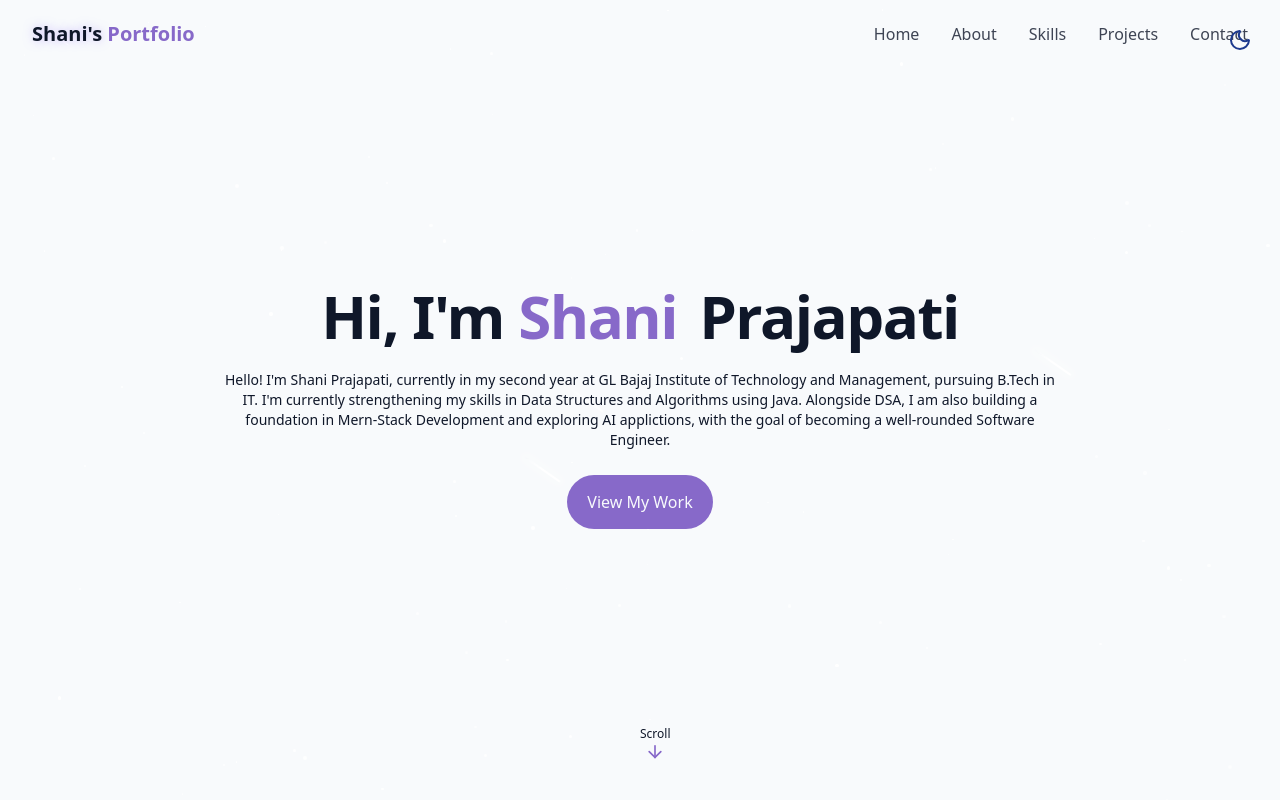
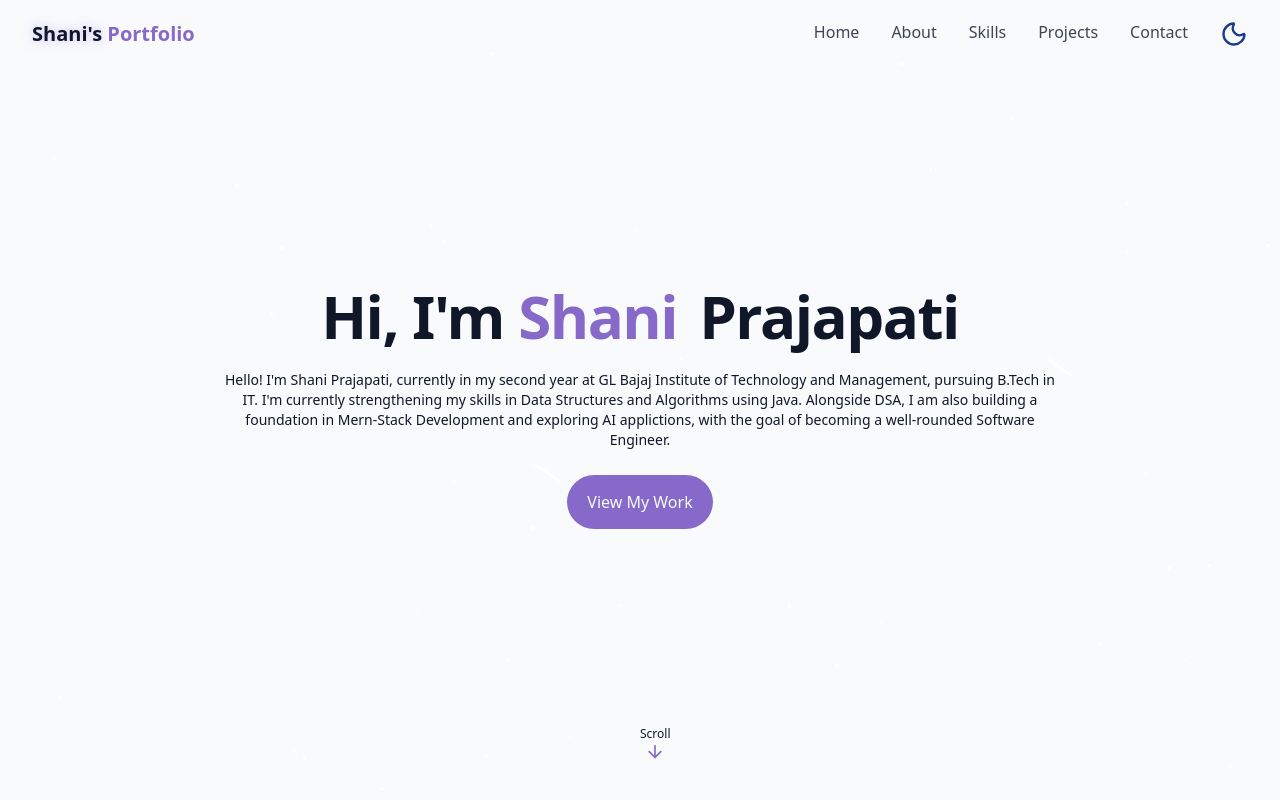
Before and after one commit to shaniprajapatiii/portfolio, a React (Vite) app: page / in a window 1280 px wide. Shown: the top 800 px of the page. Built offline with nearby package versions, Linux system fonts and the light colour scheme.

Commit message:
first commit

```diff
--- a/src/components/Navbar.jsx
+++ b/src/components/Navbar.jsx
@@ -1,6 +1,7 @@
 import { useEffect, useState } from "react";
 import { cn } from "../lib/Utiis";
 import { X, Menu } from "lucide-react";
+import { ThemeToggle } from "../components/ThemeToggle"
 
 const navItems = [
     { name: "Home", href: "#hero"},
@@ -50,6 +51,7 @@ function Navbar() {
                                 {item.name}
                             </a>
                         ) )}
+                        <ThemeToggle />
                     </div>
 
                     {/* for mobile */}
@@ -67,7 +69,8 @@ function Navbar() {
                         "transition-all duration-300 md:hidden",
                         isMenuOpen ? "opacity-100 pointer-events-auto" : "opacity-0 pointer-events-none"
                     )}>
-                        <div className="flex flex-col space-y-8 text-xl">
+                        <div className="flex flex-col space-y-8 text-xl items-center">
+                            <ThemeToggle />
                             {navItems.map( (item , key) => (
                                 <a
                                     key={key}
--- a/src/components/ThemeToggle.jsx
+++ b/src/components/ThemeToggle.jsx
@@ -36,18 +36,18 @@ export const ThemeToggle = () => {
 
         <button
             onClick={toggleTheme}
-            className={
-                cn(
-                    "fixed max-sm:hidden top-5 right-5 z-50 p-2 rounded-full transition-colors duration-300 cursor-pointer",
-                    "focus:outline-hidden"
-                )
-            }
+            // className={
+            //     cn(
+            //         "fixed p-6 rounded-full transition-colors duration-300 cursor-pointer",
+            //         "focus:outline-hidden"
+            //     )
+            // }
         >
 
             {isDarkMode ? (
-                <Sun className="h-6 w-6 text-yellow-300" />
+                <Sun className="h-7 w-7 text-yellow-300" />
             ) : (
-                <Moon className="h-6 w-6 text-blue-900" />
+                <Moon className="h-7 w-7 text-blue-900" />
             )}
         </button>
 
--- a/src/pages/Home.jsx
+++ b/src/pages/Home.jsx
@@ -1,4 +1,4 @@
-import { ThemeToggle } from '../components/ThemeToggle'
+// import { ThemeToggle } from '../components/ThemeToggle'
 import StarBackground  from '../components/StarBackground'
 import Navbar from '../components/Navbar'
 import HeroSection from '../components/HeroSection'
@@ -14,7 +14,7 @@ function Home() {
 
         <div className="min-h-screen bg-background text-foreground overflow-x-hidden">
             {/* Theme Toggle */}
-            <ThemeToggle />
+            {/* <ThemeToggle /> */}
             {/* Background Effects */}
             <StarBackground />
             {/* Navbar */}
```
